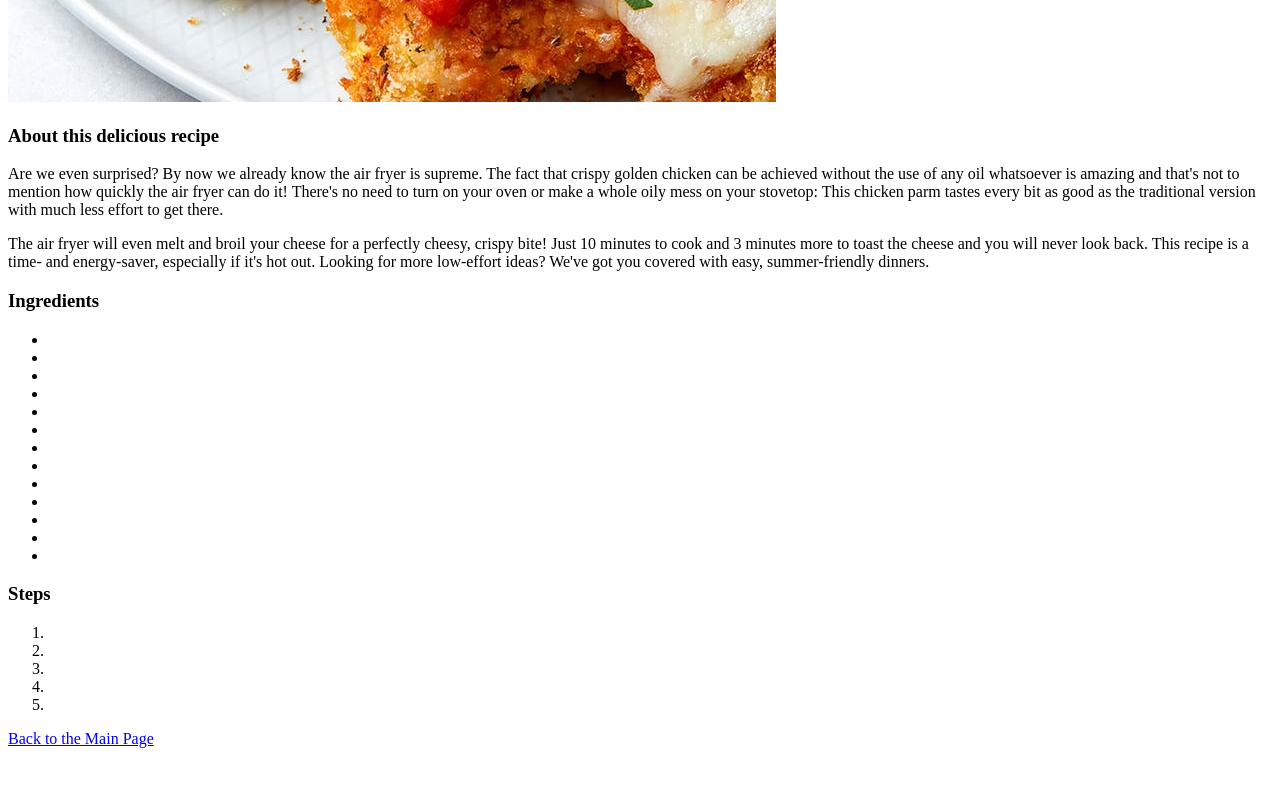
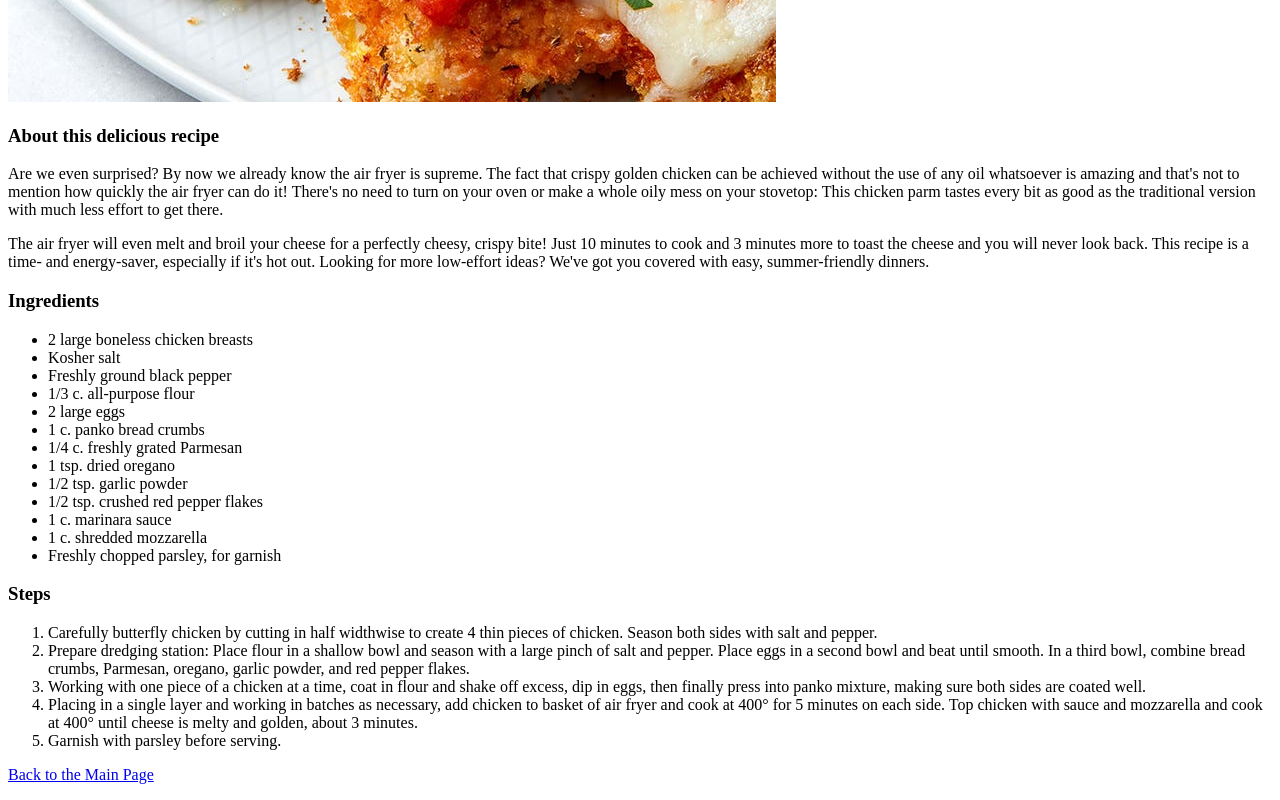
Before and after one commit to brandon-bollenbach/odin-recipes, a plain HTML site: page recipes/chicken-parmesan.html in a window 1280 px wide. Shown: the part 747-1547 px from the top of the page. Before the commit the page ends 1511 px from the top, so only its background shows below. Drawn offline with Linux system fonts and the light colour scheme.

Commit message:
Update chicken-parmesan.html
Add ingredients and steps sections.

```diff
--- a/recipes/chicken-parmesan.html
+++ b/recipes/chicken-parmesan.html
@@ -4,7 +4,7 @@
     <meta charset="UTF-8">
     <meta http-equiv="X-UA-Compatible" content="IE=edge">
     <meta name="viewport" content="width=device-width, initial-scale=1.0">
-    <title>Tuscan Chicken Pasta</title>
+    <title>Air Fryer Chicken Parmesan</title>
 </head>
 <body>
     <h1>Air Fryer Chicken Parmesan</h1>
@@ -25,28 +25,31 @@
 
     <h3>Ingredients</h3>
     <ul>
-        <li></li>
-        <li></li>
-        <li></li>
-        <li></li>
-        <li></li>
-        <li></li>
-        <li></li>
-        <li></li>
-        <li></li>
-        <li></li>
-        <li></li>
-        <li></li>
-        <li></li>
+        <li>2 large boneless chicken breasts</li>
+        <li>Kosher salt</li>
+        <li>Freshly ground black pepper</li>
+        <li>1/3 c. all-purpose flour</li>
+        <li>2 large eggs</li>
+        <li>1 c. panko bread crumbs</li>
+        <li>1/4 c. freshly grated Parmesan</li>
+        <li>1 tsp. dried oregano</li>
+        <li>1/2 tsp. garlic powder</li>
+        <li>1/2 tsp. crushed red pepper flakes </li>
+        <li>1 c. marinara sauce</li>
+        <li>1 c. shredded mozzarella</li>
+        <li>Freshly chopped parsley, for garnish</li>
     </ul>
 
     <h3>Steps</h3>
     <ol>
-        <li></li>
-        <li></li>
-        <li></li>
-        <li></li>
-        <li></li>
+        <li>Carefully butterfly chicken by cutting in half widthwise to create 4 thin pieces of chicken. Season both sides with salt and pepper. </li>
+        <li>Prepare dredging station: Place flour in a shallow bowl and season with a large pinch of salt and pepper. Place eggs in a second bowl
+            and beat until smooth. In a third bowl, combine bread crumbs, Parmesan, oregano, garlic powder, and red pepper flakes. </li>
+        <li>Working with one piece of a chicken at a time, coat in flour and shake off excess, dip in eggs, then finally press into
+            panko mixture, making sure both sides are coated well. </li>
+        <li>Placing in a single layer and working in batches as necessary, add chicken to basket of air fryer and cook at 400° for 5 minutes on
+            each side. Top chicken with sauce and mozzarella and cook at 400° until cheese is melty and golden, about 3 minutes.</li>
+        <li>Garnish with parsley before serving.</li>
     </ol>
     <p>
         <a href="../index.html">Back to the Main Page</a>
```
